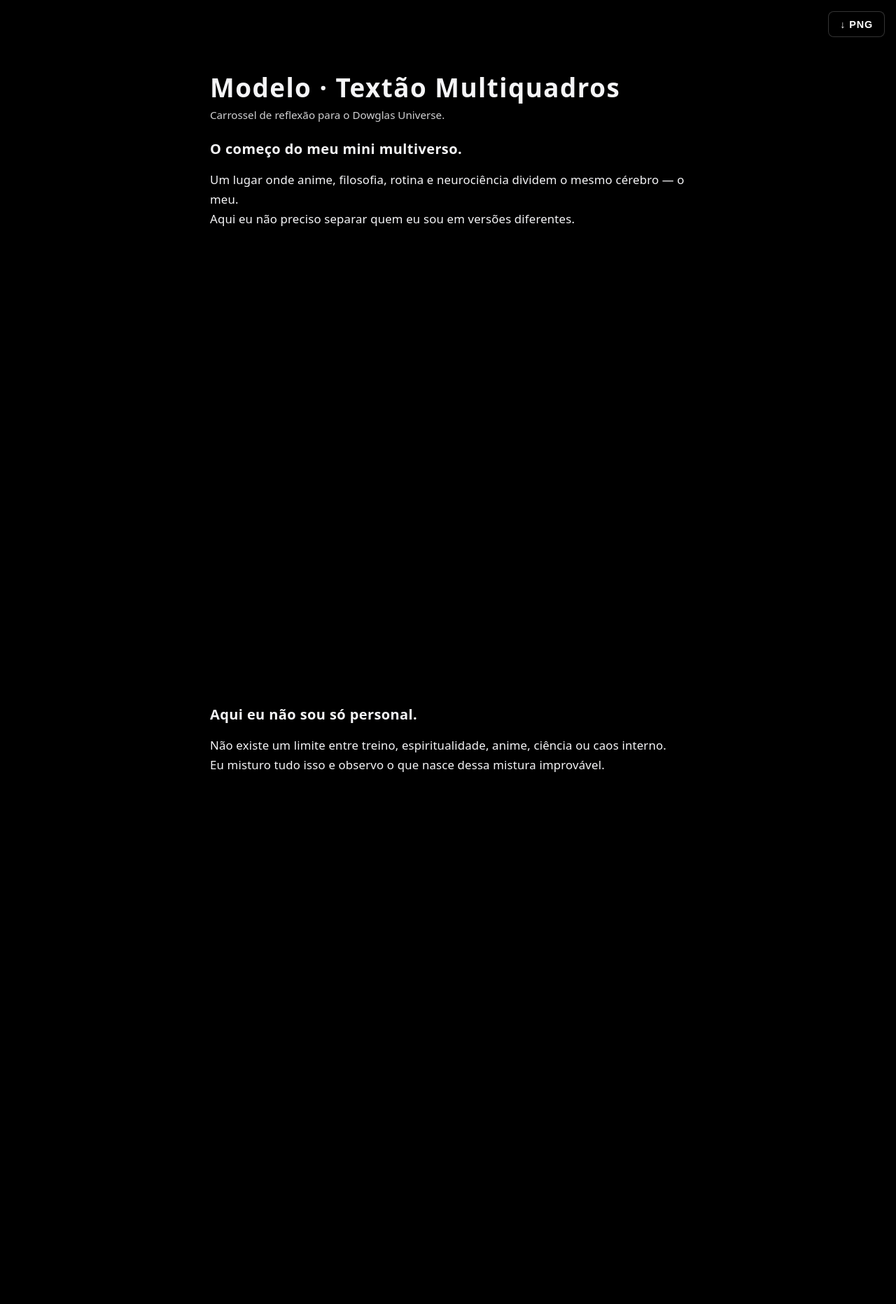
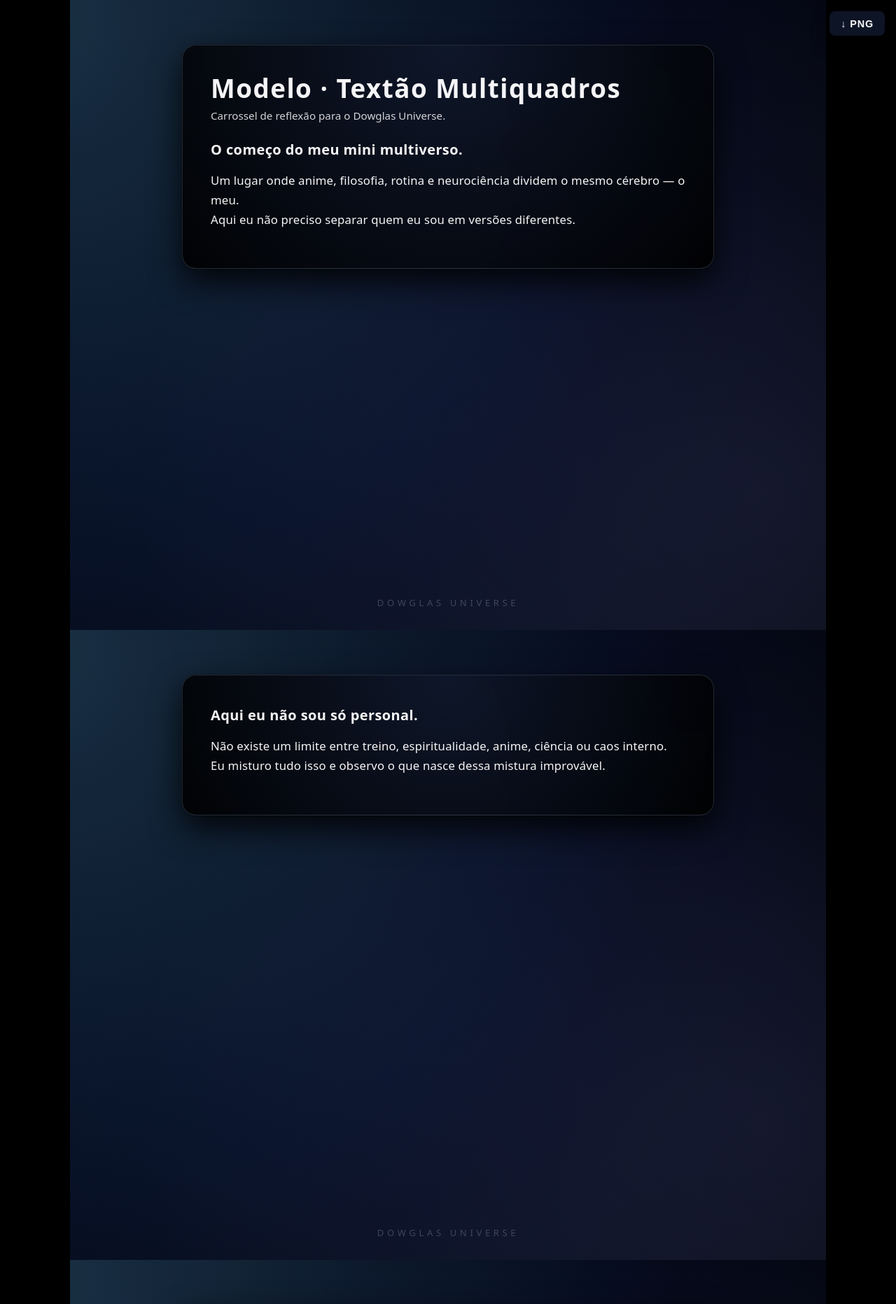
Before and after one commit to mbritodowglas-collab/fabrica-conteudo, a Jekyll site: the page built from content/dowglas-universe/modelo-dois.md, in a window 1280 px wide. Shown: the top 1863 px of the page at 70% size. Built offline with Jekyll 4.4.1, drawn with Linux system fonts in a browser that asks for light colours.

Commit message:
Atualizar o dowglas-universe.html

```diff
--- a/_layouts/dowglas-universe.html
+++ b/_layouts/dowglas-universe.html
@@ -19,7 +19,7 @@
       min-height: 100vh;
       font-family: system-ui, -apple-system, BlinkMacSystemFont, "Segoe UI", sans-serif;
       color: #e5e5e5;
-      background: #000; /* agora é SÓ preto, sem imagem */
+      background: #000;
       overflow-x: hidden;
     }
 
@@ -33,19 +33,53 @@
       width: 100%;
     }
 
-    /* Cada QUADRO: agora sem background-image */
+    /* ============================
+       QUADRO BASE (sem imagem externa)
+       ============================ */
     .du-block {
       min-height: 100vh;
       width: 100%;
-
       padding: clamp(3rem, 8vh, 4rem) clamp(1.5rem, 4vw, 2.5rem) clamp(2.5rem, 6vh, 3.5rem);
       display: flex;
       justify-content: center;
       align-items: flex-start;
       box-sizing: border-box;
 
-      /* 🔥 BACKGROUND REMOVIDO 🔥 */
-      background: none;
+      position: relative;
+      overflow: hidden;
+
+      /* fundo “espaço” em CSS puro */
+      background:
+        radial-gradient(circle at top left, #111827 0, #020617 55%, #000 100%);
+    }
+
+    /* camada de “órbitas” / textura leve */
+    .du-block::before {
+      content: "";
+      position: absolute;
+      inset: -20%;
+      background:
+        radial-gradient(circle at 10% 20%, rgba(56,189,248,0.18) 0, transparent 55%),
+        radial-gradient(circle at 80% 70%, rgba(129,140,248,0.17) 0, transparent 60%),
+        radial-gradient(circle at 50% 120%, rgba(15,23,42,0.9) 0, transparent 70%);
+      opacity: 0.75;
+      pointer-events: none;
+      mix-blend-mode: screen;
+    }
+
+    /* marca d'água DOWGLAS UNIVERSE no rodapé */
+    .du-block::after {
+      content: "DOWGLAS UNIVERSE";
+      position: absolute;
+      bottom: 1.9rem;
+      left: 50%;
+      transform: translateX(-50%);
+      font-size: 0.82rem;
+      letter-spacing: 0.35em;
+      text-transform: uppercase;
+      color: rgba(148,163,184,0.35);
+      white-space: nowrap;
+      pointer-events: none;
     }
 
     .du-card {
@@ -54,12 +88,18 @@
       margin: 0 auto;
       padding: clamp(1.75rem, 4vw, 2.5rem);
       border-radius: 1.25rem;
+      box-sizing: border-box;
+      position: relative;
+      z-index: 1; /* fica acima do fundo/efeitos */
 
-      /* card transparente */
-      background: none;
-      box-shadow: none;
-      backdrop-filter: none;
-      box-sizing: border-box;
+      /* “caixa” mínima: borda + brilho bem discreto */
+      border: 1px solid rgba(148,163,184,0.22);
+      background:
+        radial-gradient(circle at top, rgba(15,23,42,0.9), rgba(0,0,0,0.92));
+      box-shadow:
+        0 18px 45px rgba(0,0,0,0.85),
+        0 0 0 1px rgba(15,23,42,0.5);
+      backdrop-filter: blur(4px);
     }
 
     .du-title {
@@ -89,7 +129,7 @@
 
     .du-content ul {
       margin: 0 0 1rem 0;
-      padding-left: 1.2rem;
+      padding-left: 1.3rem;
     }
 
     .du-block-title {
@@ -102,12 +142,12 @@
     .du-footer-text {
       margin-top: 1.6rem;
       padding-top: 1rem;
-      border-top: 1px solid rgba(255,255,255,0.08);
+      border-top: 1px solid rgba(148,163,184,0.25);
       font-size: 0.98rem;
       opacity: 0.9;
     }
 
-    /* BLOCO CTA */
+    /* BLOCO CTA COM PERFIL */
     .du-block--cta .du-card {
       max-width: 640px;
     }
@@ -116,6 +156,7 @@
       display: flex;
       align-items: center;
       margin-bottom: 0.9rem;
+      gap: 0.75rem;
     }
 
     .fc-avatar {
@@ -123,18 +164,20 @@
       height: 56px;
       border-radius: 50%;
       overflow: hidden;
-      background: rgba(255,255,255,0.08);
       display: inline-flex;
       align-items: center;
       justify-content: center;
-      margin-right: 0.75rem;
       flex-shrink: 0;
+
+      border: 1px solid rgba(148,163,184,0.5);
+      background: radial-gradient(circle at 30% 20%, #f97316, #0f172a);
     }
 
     .fc-avatar__img {
       width: 100%;
       height: 100%;
       object-fit: cover;
+      display: block;
     }
 
     .fc-avatar__text {
@@ -159,14 +202,14 @@
 
     .fc-static-user__handle {
       font-size: 0.85rem;
-      opacity: 0.8;
+      opacity: 0.82;
     }
 
     .fc-verified-badge {
       width: 16px;
       height: 16px;
       border-radius: 999px;
-      border: 2px solid #1da1f2;
+      border: 2px solid #38bdf8;
       box-sizing: border-box;
     }
 
@@ -182,8 +225,9 @@
       z-index: 9999;
       padding: 0.6rem 1rem;
       border-radius: 8px;
-      background: rgba(0, 0, 0, 0.6);
-      color: #fff;
+      border: 0;
+      background: rgba(15,23,42,0.9);
+      color: #f9fafb;
       font-size: 0.9rem;
       cursor: pointer;
       backdrop-filter: blur(6px);
@@ -197,7 +241,12 @@
 
   {%- assign nome = page.autor_nome | default: page.perfil | default: 'Dowglas Universe' -%}
   {%- assign partes = nome | split: ' ' -%}
-  {%- assign iniciais = partes[0] | slice: 0,1 | append: partes[1] | slice: 0,1 -%}
+  {%- assign p1 = partes[0] | slice: 0,1 -%}
+  {%- assign p2 = '' -%}
+  {%- if partes.size > 1 -%}
+    {%- assign p2 = partes[1] | slice: 0,1 -%}
+  {%- endif -%}
+  {%- assign iniciais = p1 | append: p2 -%}
 
   {%- assign cta_profile_text = page.cta_profile_text | default: "
 Se esse multiverso fez sentido pra você, me segue, deixa um comentário
@@ -215,14 +264,20 @@
                 <header class="du-header">
                   <h1 class="du-title">{{ page.title }}</h1>
                   {% if page.tagline or page.subtitulo %}
-                    <p class="du-subtitle">{{ page.tagline | default: page.subtitulo }}</p>
+                    <p class="du-subtitle">
+                      {{ page.tagline | default: page.subtitulo }}
+                    </p>
                   {% endif %}
                 </header>
               {% endif %}
 
               <section class="du-content">
-                {% if b.titulo %}<h2 class="du-block-title">{{ b.titulo }}</h2>{% endif %}
-                {% if b.texto %}{{ b.texto | markdownify }}{% endif %}
+                {% if b.titulo %}
+                  <h2 class="du-block-title">{{ b.titulo }}</h2>
+                {% endif %}
+                {% if b.texto %}
+                  {{ b.texto | markdownify }}
+                {% endif %}
               </section>
             </article>
           </section>
@@ -231,24 +286,21 @@
         {% if page.show_profile_cta %}
           <section class="du-block du-block--cta slide">
             <article class="du-card">
-
               <div class="du-profile-row">
                 <div class="fc-avatar">
                   {% if page.avatar %}
-                    <img src="{{ page.avatar | relative_url }}" class="fc-avatar__img">
+                    <img src="{{ page.avatar | relative_url }}" alt="{{ nome }}" class="fc-avatar__img">
                   {% else %}
                     <span class="fc-avatar__text">{{ iniciais | upcase }}</span>
                   {% endif %}
                 </div>
-
                 <div class="fc-static-user">
                   <div class="fc-static-user__name">
                     {{ nome }}
                     {% if page.verificado %}
-                      <span class="fc-verified-badge"></span>
+                      <span class="fc-verified-badge" title="Verificado"></span>
                     {% endif %}
                   </div>
-
                   {% if page.autor_handle %}
                     <div class="fc-static-user__handle">{{ page.autor_handle }}</div>
                   {% endif %}
@@ -258,28 +310,34 @@
               <div class="du-cta-text">
                 {{ cta_profile_text | markdownify }}
               </div>
-
             </article>
           </section>
         {% endif %}
 
       {% else %}
-
         <section class="du-block du-block--single slide">
           <article class="du-card">
             <header class="du-header">
               <h1 class="du-title">{{ page.title }}</h1>
               {% if page.tagline or page.subtitulo %}
-                <p class="du-subtitle">{{ page.tagline | default: page.subtitulo }}</p>
+                <p class="du-subtitle">
+                  {{ page.tagline | default: page.subtitulo }}
+                </p>
               {% endif %}
             </header>
 
-            <section class="du-content">{{ content | markdownify }}</section>
+            <section class="du-content">
+              {{ content | markdownify }}
+            </section>
 
             {% if page.cta or page.fechamento %}
               <div class="du-footer-text">
-                {% if page.fechamento %}{{ page.fechamento | markdownify }}{% endif %}
-                {% if page.cta %}{{ page.cta | markdownify }}{% endif %}
+                {% if page.fechamento %}
+                  {{ page.fechamento | markdownify }}
+                {% endif %}
+                {% if page.cta %}
+                  {{ page.cta | markdownify }}
+                {% endif %}
               </div>
             {% endif %}
           </article>
@@ -288,38 +346,34 @@
         {% if page.show_profile_cta %}
           <section class="du-block du-block--cta slide">
             <article class="du-card">
-
               <div class="du-profile-row">
                 <div class="fc-avatar">
                   {% if page.avatar %}
-                    <img src="{{ page.avatar | relative_url }}" class="fc-avatar__img">
+                    <img src="{{ page.avatar | relative_url }}" alt="{{ nome }}" class="fc-avatar__img">
                   {% else %}
                     <span class="fc-avatar__text">{{ iniciais | upcase }}</span>
                   {% endif %}
                 </div>
-
                 <div class="fc-static-user">
                   <div class="fc-static-user__name">
                     {{ nome }}
                     {% if page.verificado %}
-                      <span class="fc-verified-badge"></span>
+                      <span class="fc-verified-badge" title="Verificado"></span>
                     {% endif %}
                   </div>
-
                   {% if page.autor_handle %}
                     <div class="fc-static-user__handle">{{ page.autor_handle }}</div>
                   {% endif %}
                 </div>
               </div>
 
-              <div class="du-cta-text">{{ cta_profile_text | markdownify }}</div>
-
+              <div class="du-cta-text">
+                {{ cta_profile_text | markdownify }}
+              </div>
             </article>
           </section>
         {% endif %}
-
       {% endif %}
-
     </section>
   </main>
 
```
